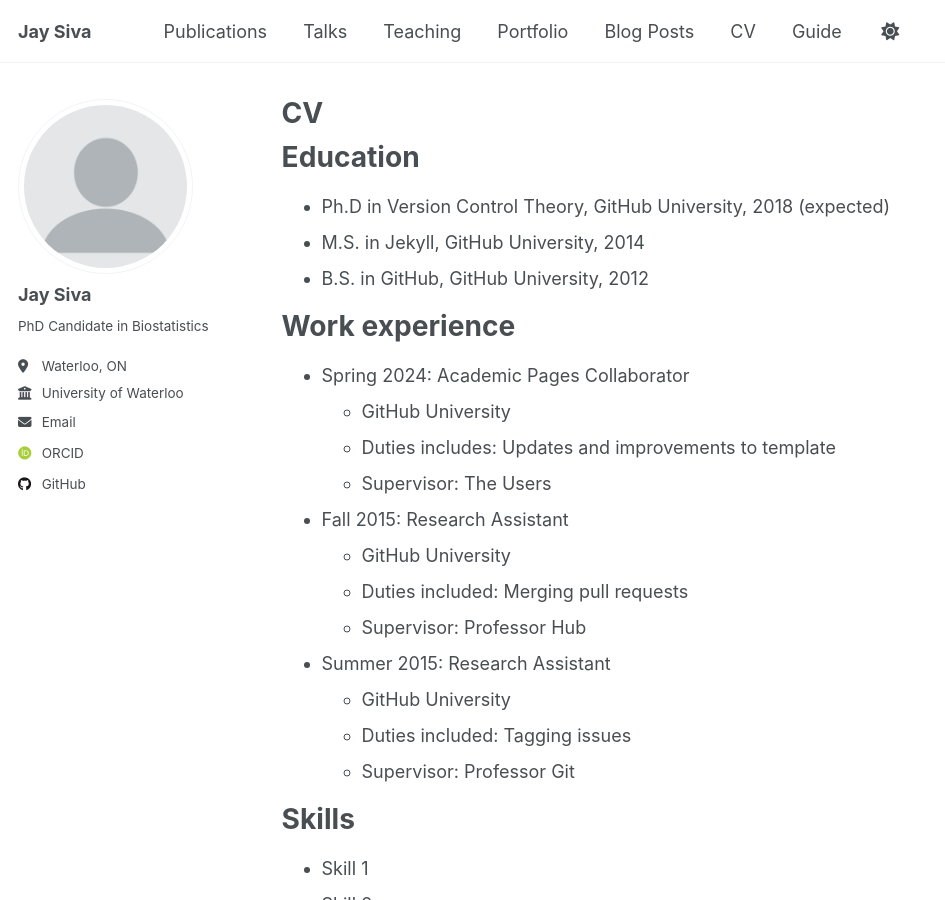
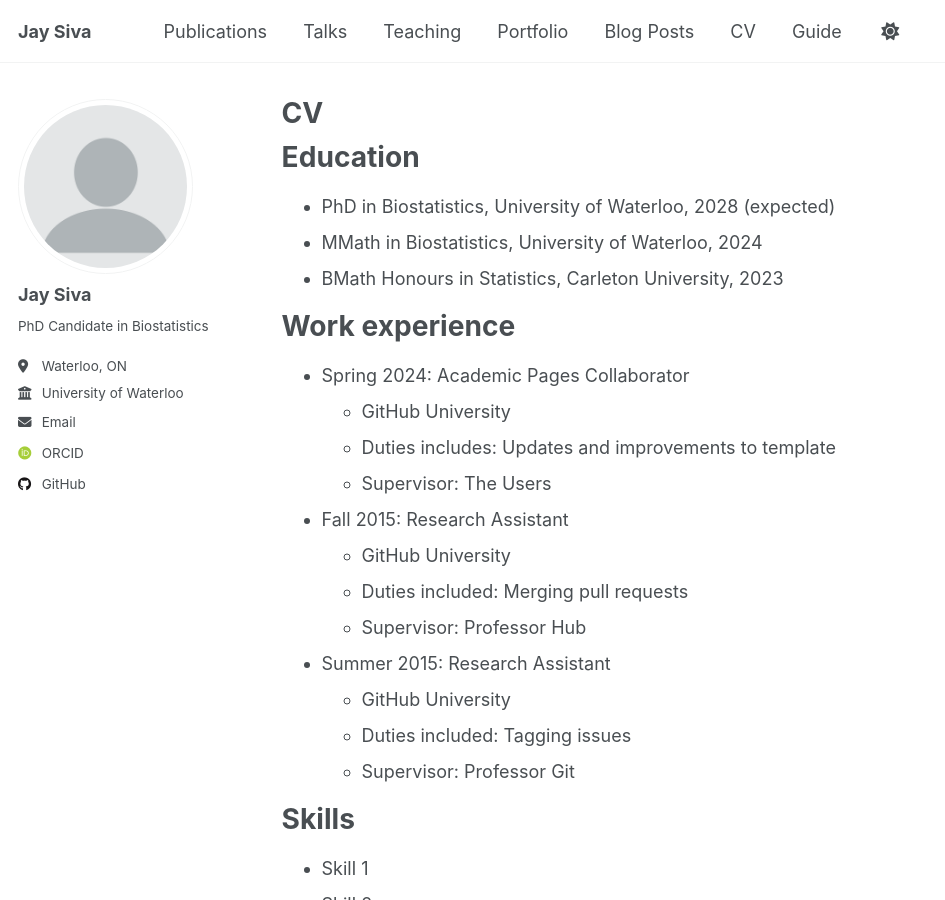
Before and after one commit to jsiva731/jsiva731.github.io, a Jekyll site: the page built from _pages/cv.md, in a window 1280 px wide and 900 px high. Shown: the whole window, without its empty margins (0-945 px from the left). Built offline with Jekyll 4.4.1, drawn with Linux system fonts in a browser that asks for light colours; some web fonts are replaced; a script that is not in the unit is left out.

Commit message:
Update cv.md
added degrees

```diff
--- a/_pages/cv.md
+++ b/_pages/cv.md
@@ -11,9 +11,9 @@ redirect_from:
 
 Education
 ======
-* Ph.D in Version Control Theory, GitHub University, 2018 (expected)
-* M.S. in Jekyll, GitHub University, 2014
-* B.S. in GitHub, GitHub University, 2012
+* PhD in Biostatistics, University of Waterloo, 2028 (expected)
+* MMath in Biostatistics, University of Waterloo, 2024
+* BMath Honours in Statistics, Carleton University, 2023
 
 Work experience
 ======
```
